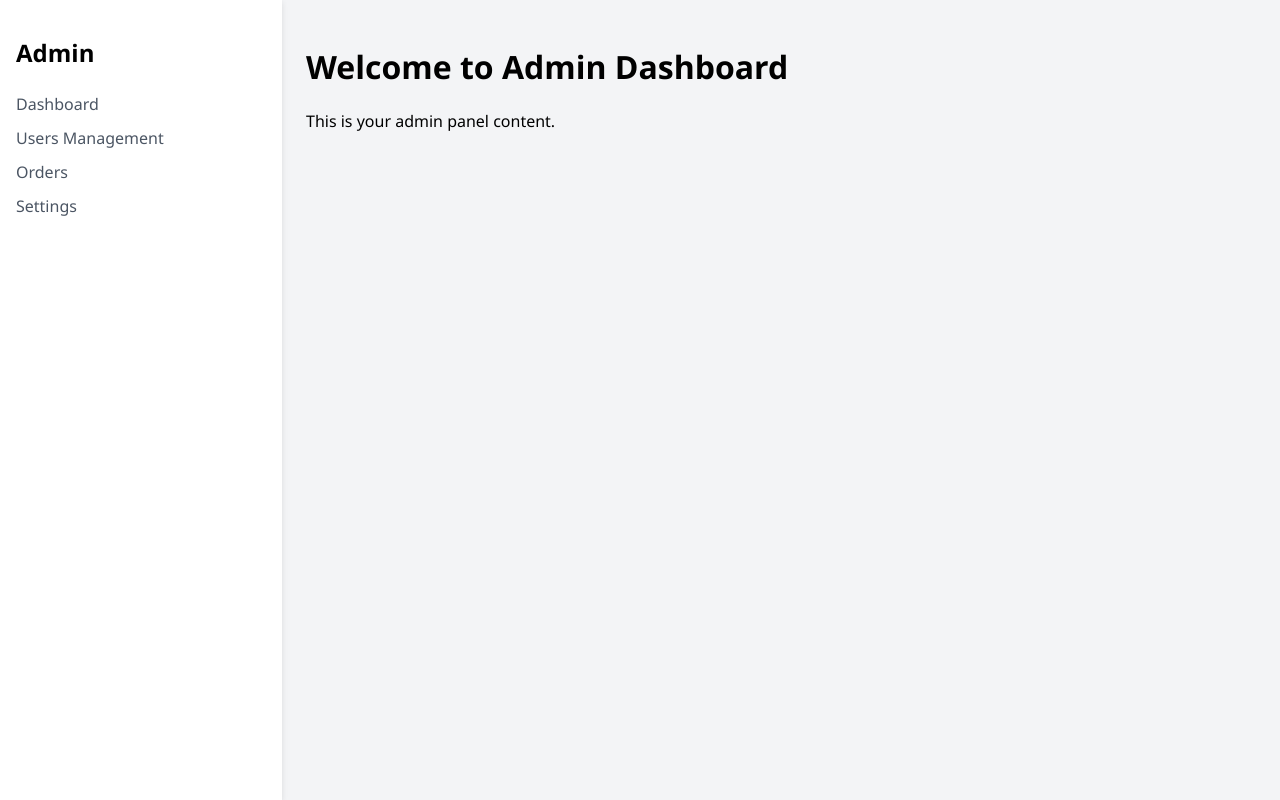
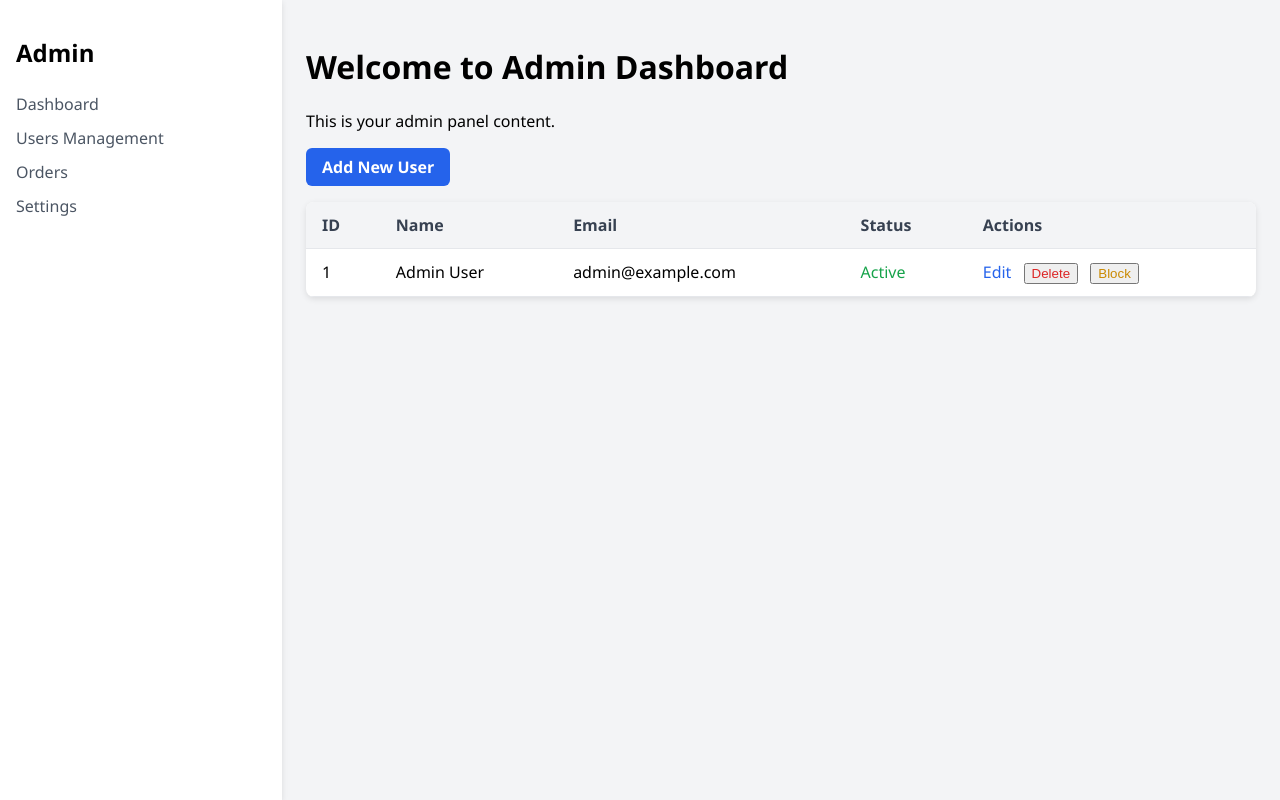
Before and after one commit to sunhesh12/EcommersPlatforme, a Laravel app: page /dashboardd in a window 1280 px wide. Run offline with Laravel 12, Linux system fonts and the light colour scheme; data comes from the database, SQL or seed files in the repository.

Commit message:
add ude block and unblock feture for admin

```diff
--- /dev/null
+++ b/app/Http/Controllers/Admin/UserController.php
@@ -0,0 +1,86 @@
+<?php
+
+namespace App\Http\Controllers\Admin;
+
+use App\Http\Controllers\Controller;
+use App\Models\EUser;
+use Illuminate\Http\Request;
+use App\Models\EUserUser;
+
+class UserController extends Controller
+{
+
+    public function index()
+    {
+        $users = EUser::all(); // or paginate if needed
+
+        // return view('admin/dashboard', compact('users'));
+        return view('admin.dashboard', compact('users'));
+    }
+
+public function create()
+{
+    return view('admin.users.create');
+}
+
+public function store(Request $request)
+{
+    $request->validate([
+        'name' => 'required',
+        'email' => 'required|email|unique:users',
+        'password' => 'required|min:6'
+    ]);
+
+    EUser::create([
+        'name' => $request->name,
+        'email' => $request->email,
+        'password' => bcrypt($request->password),
+    ]);
+
+    return redirect()->route('admin.users')->with('success', 'User created.');
+}
+
+public function edit($id)
+{
+    $user = EUser::findOrFail($id);
+    return view('admin.users.edit', compact('user'));
+}
+
+public function update(Request $request, $id)
+{
+    $user = EUser::findOrFail($id);
+
+    $user->update($request->only(['name', 'email']));
+
+    return redirect()->route('admin.users')->with('success', 'User updated.');
+}
+
+public function destroy($id)
+{
+    $user = EUser::findOrFail($id);
+    $user->delete();
+
+    return redirect()->route('admin.users')->with('success', 'User deleted.');
+}
+
+public function block($id)
+{
+    $user = EUser::findOrFail($id);
+    $user->is_blocked = true;
+    $user->save();
+
+    // return redirect()->view('admin.dashboard')->with('success', 'User blocked.');
+    return $this->index()->with('success', 'User blocked.');
+
+}
+
+public function unblock($id)
+{
+    $user = EUser::findOrFail($id);
+    $user->is_blocked = false;
+    $user->save();
+
+    return $this->index()->with('success', 'User unblocked.');
+}
+
+}
--- a/public/css/admin.css
+++ b/public/css/admin.css
@@ -43,3 +43,97 @@ body {
     flex: 1;
     padding: 1.5rem;
 }
+
+
+/* ===========user management=========== */
+
+/* admin.css */
+
+/* Table Styles */
+table.admin-user-table {
+    width: 100%;
+    background-color: #ffffff;
+    border-collapse: collapse;
+    box-shadow: 0 2px 6px rgba(0, 0, 0, 0.1);
+    border-radius: 0.5rem;
+    overflow: hidden;
+}
+
+table.admin-user-table th,
+table.admin-user-table td {
+    padding: 0.75rem 1rem;
+    text-align: left;
+}
+
+table.admin-user-table thead {
+    background-color: #f3f4f6; /* Tailwind's gray-100 */
+    color: #374151; /* Tailwind's gray-700 */
+}
+
+table.admin-user-table tr {
+    border-bottom: 1px solid #e5e7eb; /* Tailwind's gray-200 */
+}
+
+table.admin-user-table tr:hover {
+    background-color: #f9fafb; /* Tailwind's gray-50 */
+}
+
+/* Status colors */
+.status-active {
+    color: #16a34a; /* green-600 */
+    font-weight: 500;
+}
+
+.status-blocked {
+    color: #dc2626; /* red-600 */
+    font-weight: 500;
+}
+
+/* Action Links */
+.action-link {
+    margin-right: 0.5rem;
+    text-decoration: none;
+    font-weight: 500;
+    transition: color 0.2s ease-in-out;
+}
+
+.action-link.edit {
+    color: #2563eb; /* blue-600 */
+}
+
+.action-link.delete {
+    color: #dc2626; /* red-600 */
+}
+
+.action-link.block {
+    color: #ca8a04; /* yellow-600 */
+}
+
+.action-link.unblock {
+    color: #16a34a; /* green-600 */
+}
+
+.action-link:hover {
+    text-decoration: underline;
+}
+
+/* Add button */
+.add-button {
+    display: inline-block;
+    margin-bottom: 1rem;
+    padding: 0.5rem 1rem;
+    background-color: #2563eb;
+    color: #fff;
+    border-radius: 0.375rem;
+    text-decoration: none;
+    font-weight: 600;
+    transition: background-color 0.2s ease-in-out;
+}
+
+.add-button:hover {
+    background-color: #1e40af;
+}
+
+
+/*
+============user management end=========== */
--- a/resources/views/admin/dashboard.blade.php
+++ b/resources/views/admin/dashboard.blade.php
@@ -1,6 +1,58 @@
 @extends('app.layouts.admin')
 
 @section('content')
-    <h1 class="text-3xl font-semibold mb-4">Welcome to Admin Dashboard</h1>
-    <p class="text-gray-600">This is your admin panel content.</p>
+<h1 class="text-3xl font-semibold mb-4">Welcome to Admin Dashboard</h1>
+<p class="text-gray-600">This is your admin panel content.</p>
+
+<a href="{{ route('admin.users.create') }}" class="add-button">Add New User</a>
+
+<table class="admin-user-table">
+    <thead>
+        <tr>
+            <th>ID</th>
+            <th>Name</th>
+            <th>Email</th>
+            <th>Status</th>
+            <th>Actions</th>
+        </tr>
+    </thead>
+    <tbody>
+        @foreach ($users as $user)
+        <tr>
+            <td>{{ $user->id }}</td>
+            <td>{{ $user->name }}</td>
+            <td>{{ $user->email }}</td>
+            <td>
+                @if ($user->is_blocked)
+                <span class="status-blocked">Blocked</span>
+                @else
+                <span class="status-active">Active</span>
+                @endif
+            </td>
+            <td>
+                <a href="{{ route('admin.users.edit', $user->id) }}" class="action-link edit">Edit</a>
+
+                <form action="{{ route('admin.users.destroy', $user->id) }}" method="POST" class="inline-block" style="display:inline;">
+                    @csrf
+                    @method('DELETE')
+                    <button type="submit" class="action-link delete" onclick="return confirm('Delete this user?')">Delete</button>
+                </form>
+
+                @if ($user->is_blocked)
+                <form action="{{ route('admin.users.unblock', $user->id) }}" method="POST" class="inline-block" style="display:inline;" onsubmit="return confirm('Are you sure you want to unblock this user?');">
+                    @csrf
+                    <button type="submit" class="action-link unblock">Unblock</button>
+                </form>
+                @else
+                <form action="{{ route('admin.users.block', $user->id) }}" method="POST" class="inline-block" style="display:inline;" onsubmit="return confirm('Are you sure you want to block this user?');">
+                    @csrf
+                    <button type="submit" class="action-link block">Block</button>
+                </form>
+                @endif
+            </td>
+        </tr>
+        @endforeach
+    </tbody>
+</table>
+
 @endsection
--- a/routes/web.php
+++ b/routes/web.php
@@ -2,6 +2,7 @@
 
 use App\Http\Controllers\ProfileController;
 use Illuminate\Support\Facades\Route;
+use App\Http\Controllers\Admin\UserController;
 use App\Http\Controllers\RegisterController; // Ensure this class exists in the specified namespace
 
 Route::get('/', function () {
@@ -53,8 +54,20 @@ Route::get('/my-profile', function () {
 
 Route::get('/dashboardd', function () {
     return view('admin/dashboard');
+})->name('admin.dashboard');
+// Route::get('/dashboardd', [UserController::class, 'index'])->name('admin.users.index');
+
+Route::prefix('/dashboardd')->name('admin.users.')->group(function () {
+    Route::get('/', [UserController::class, 'index'])->name('index');
+    Route::get('/create', [UserController::class, 'create'])->name('create');
+    Route::post('/', [UserController::class, 'store'])->name('store');
+    Route::get('/{id}/edit', [UserController::class, 'edit'])->name('edit');
+    Route::put('/{id}', [UserController::class, 'update'])->name('update');
+    Route::delete('/{id}', [UserController::class, 'destroy'])->name('destroy');
+    Route::post('/{id}/block', [UserController::class, 'block'])->name('block');
+    Route::post('/{id}/unblock', [UserController::class, 'unblock'])->name('unblock');
 });
-// })->name('admin.dashboard');
+
 
 
 // Route::get('/dashboard', function () {
```
Also changed, not shown: database/migrations/2025_04_08_155249_add_is_blocked_to_users_table.php (added).
